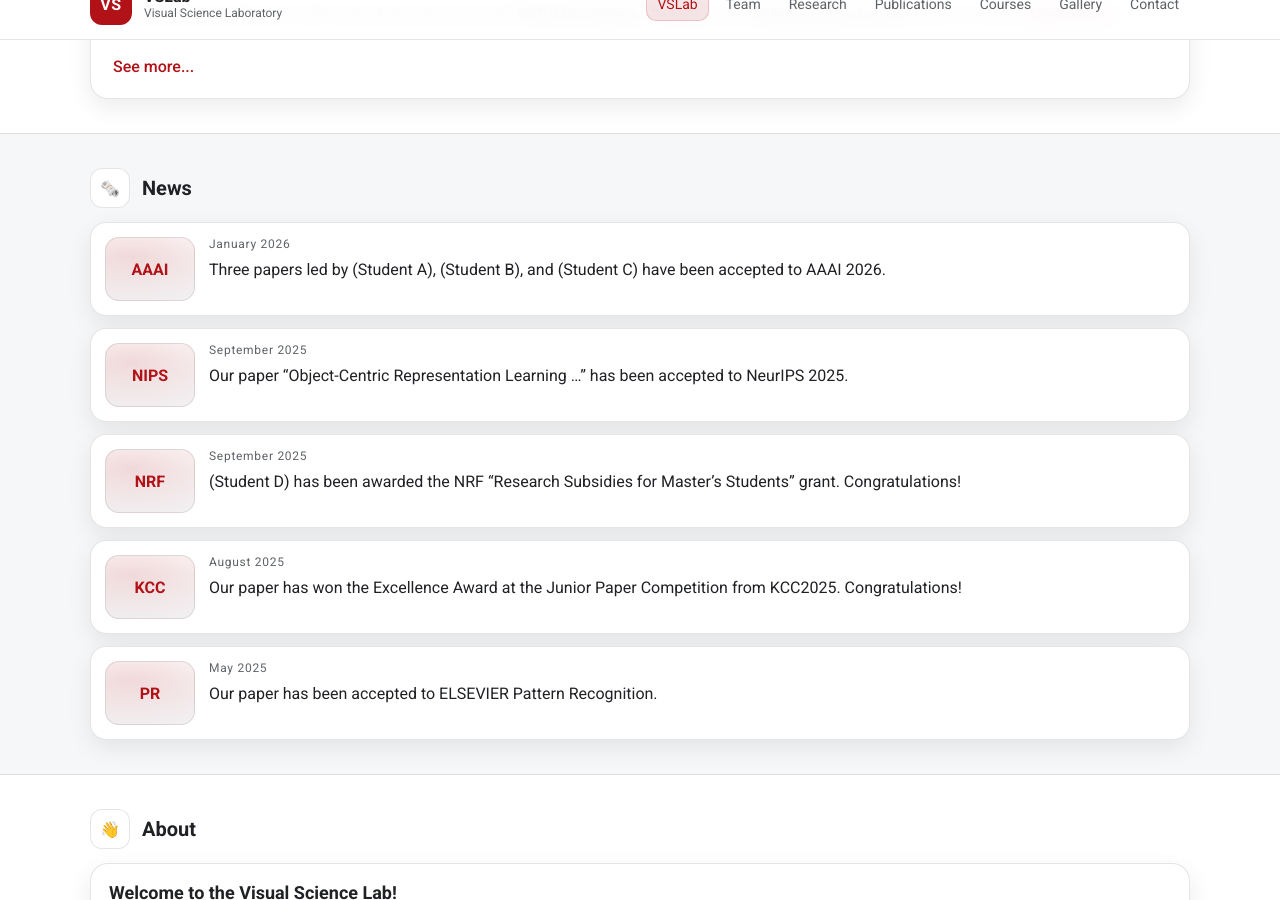
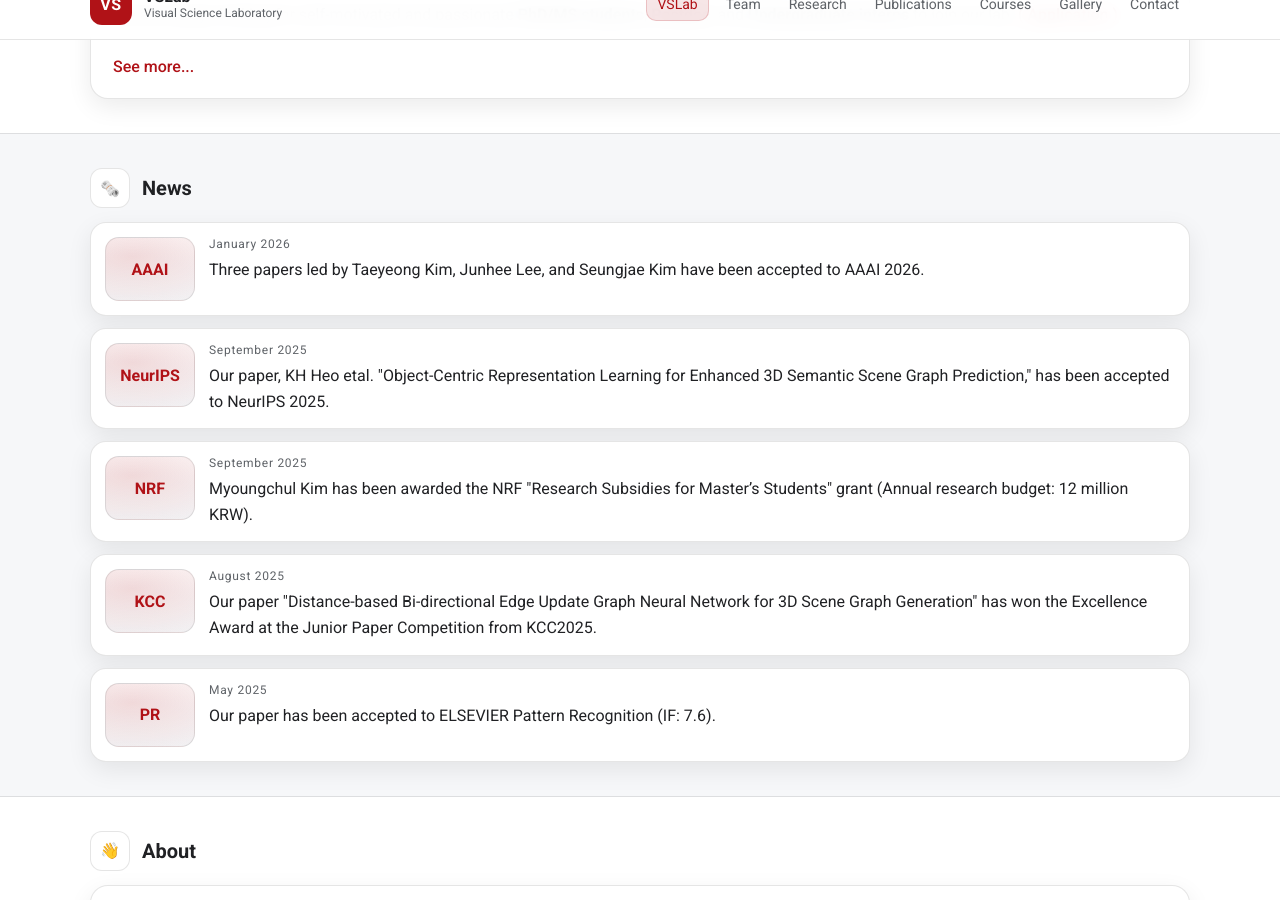
Before and after one commit to spoiuy3/VSLab_website, a Jekyll site: the page built from index.md, in a window 1280 px wide and 900 px high, scrolled down 860 px. Built offline with Jekyll 4.4.1, drawn with Linux system fonts in a browser that asks for light colours; some of the changed text lies outside the part shown.

Commit message:
Edit: text

```diff
--- a/index.md
+++ b/index.md
@@ -34,7 +34,7 @@
 
           <div class="hero-carousel__overlay">
             <div class="hero-carousel__paperTitle">
-              Paper Title Placeholder #1: Learning XYZ for ABC
+              Object-Centric Representation Learning for Enhanced 3D Semantic Scene Graph Prediction, NeurIPS 2025
             </div>
             <a class="hero-carousel__learnMore" href="https://spoiuy3.github.io/VSLab_website/" target="_blank" rel="noopener">
               Learn more
@@ -49,9 +49,9 @@
 
           <div class="hero-carousel__overlay">
             <div class="hero-carousel__paperTitle">
-              Paper Title Placeholder #2: Object-Centric Representation Learning …
+              Do We Need Perfect Data? Leveraging Noise for Domain Generalized Segmentation, AAAI 2026
             </div>
-            <a class="hero-carousel__learnMore" href="https://spoiuy3.github.io/VSLab_website/" target="_blank" rel="noopener">
+            <a class="hero-carousel__learnMore" href="https://visualsciencelab-khu.github.io/OCRL-3DSSG/" target="_blank" rel="noopener">
               Learn more
             </a>
           </div>
@@ -64,7 +64,7 @@
 
           <div class="hero-carousel__overlay">
             <div class="hero-carousel__paperTitle">
-              Paper Title Placeholder #3: Robust Perception under Domain Shift
+              RefineVAD: Semantic-Guided Feature Recalibration for Weakly Supervised Video Anomaly Detection, AAAI 2026
             </div>
             <a class="hero-carousel__learnMore" href="https://spoiuy3.github.io/VSLab_website/" target="_blank" rel="noopener">
               Learn more
@@ -79,7 +79,7 @@
 
           <div class="hero-carousel__overlay">
             <div class="hero-carousel__paperTitle">
-              Paper Title Placeholder #4: Multimodal Reasoning with …
+              PlugTrack: Multi-Perceptive Motion Analysis for Adaptive Fusion in Multi-Object Tracking, AAAI 2026
             </div>
             <a class="hero-carousel__learnMore" href="https://spoiuy3.github.io/VSLab_website/" target="_blank" rel="noopener">
               Learn more
@@ -143,17 +143,17 @@
         <div class="news-body">
           <div class="news-date">January 2026</div>
           <div class="news-text">
-            Three papers led by (Student A), (Student B), and (Student C) have been accepted to AAAI 2026.
+            Three papers led by Taeyeong Kim, Junhee Lee, and Seungjae Kim have been accepted to AAAI 2026.
           </div>
         </div>
       </article>
 
       <article class="news-item">
-        <div class="news-thumb" aria-hidden="true">NIPS</div>
+        <div class="news-thumb" aria-hidden="true">NeurIPS</div>
         <div class="news-body">
           <div class="news-date">September 2025</div>
           <div class="news-text">
-            Our paper “Object-Centric Representation Learning …” has been accepted to NeurIPS 2025.
+            Our paper, KH Heo etal. "Object-Centric Representation Learning for Enhanced 3D Semantic Scene Graph Prediction," has been accepted to NeurIPS 2025.
           </div>
         </div>
       </article>
@@ -163,7 +163,7 @@
         <div class="news-body">
           <div class="news-date">September 2025</div>
           <div class="news-text">
-            (Student D) has been awarded the NRF “Research Subsidies for Master’s Students” grant. Congratulations!
+            Myoungchul Kim has been awarded the NRF "Research Subsidies for Master’s Students" grant (Annual research budget: 12 million KRW).
           </div>
         </div>
       </article>
@@ -173,7 +173,7 @@
         <div class="news-body">
           <div class="news-date">August 2025</div>
           <div class="news-text">
-            Our paper has won the Excellence Award at the Junior Paper Competition from KCC2025. Congratulations!
+            Our paper "Distance-based Bi-directional Edge Update Graph Neural Network for 3D Scene Graph Generation" has won the Excellence Award at the Junior Paper Competition from KCC2025.
           </div>
         </div>
       </article>
@@ -183,7 +183,7 @@
         <div class="news-body">
           <div class="news-date">May 2025</div>
           <div class="news-text">
-            Our paper has been accepted to ELSEVIER Pattern Recognition.
+            Our paper has been accepted to ELSEVIER Pattern Recognition (IF: 7.6).
           </div>
         </div>
       </article>
```
